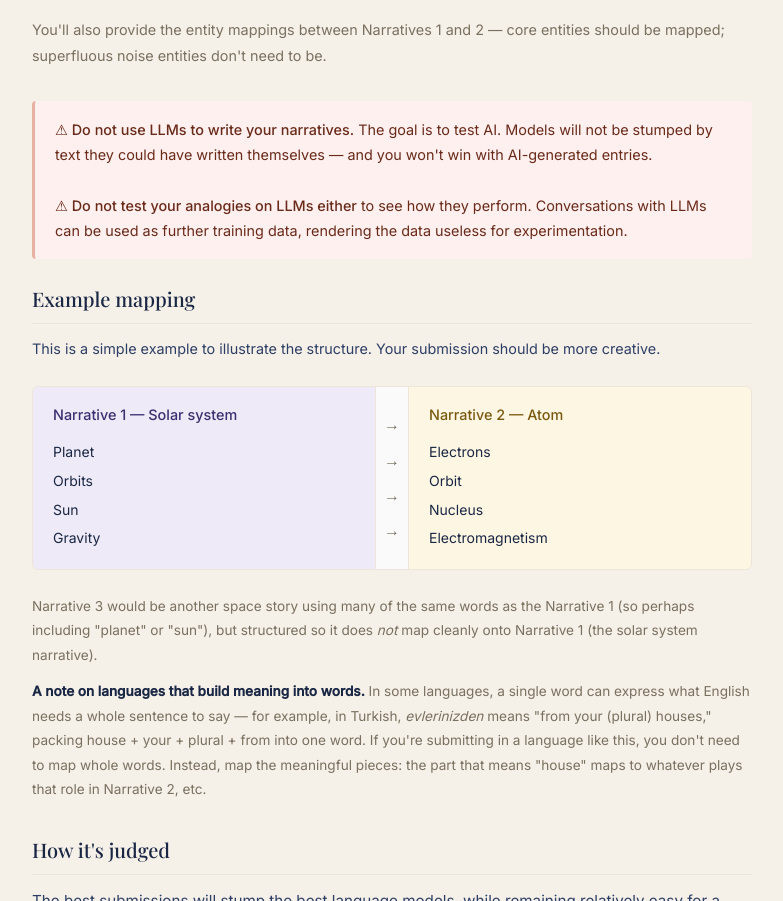
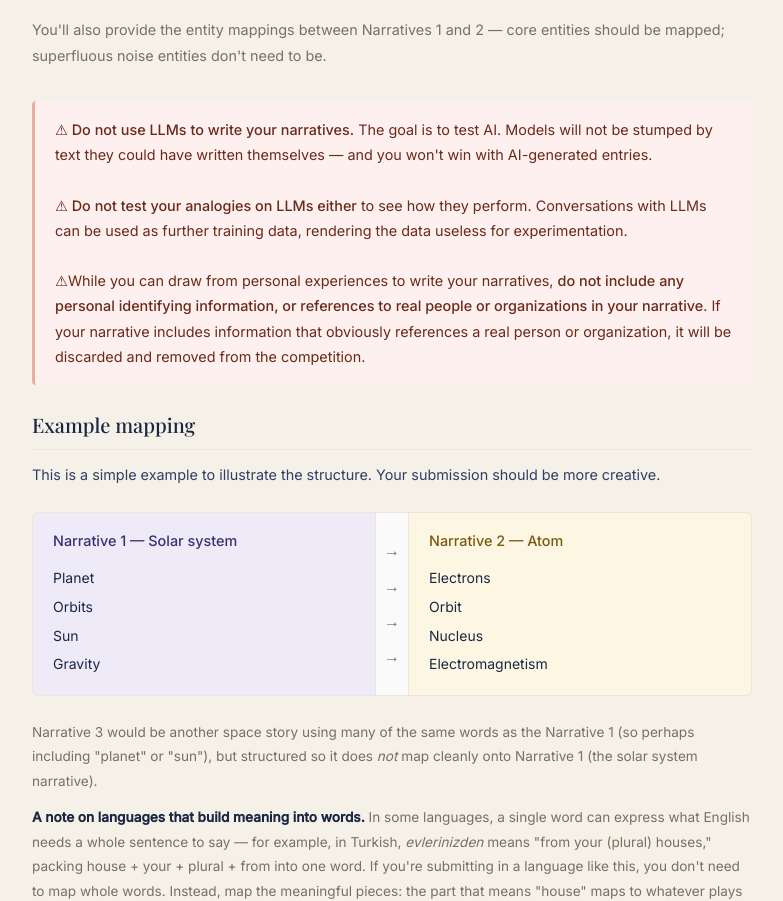
Before and after one commit to usi-nlp/analogy_web, a plain HTML site: page index.html in a window 1280 px wide. Shown: the part 1497-2398 px from the top of the page, without its empty margins (248-1031 px from the left). Drawn offline with nearby package versions, Linux system fonts and the light colour scheme; a web font is replaced by a local one.

Commit message:
Update index.html

```diff
--- a/index.html
+++ b/index.html
@@ -779,7 +779,8 @@
 
     <div class="callout red" style="margin-top:1.5rem">
       <strong>⚠ Do not use LLMs to write your narratives.</strong> The goal is to test AI. Models will not be stumped by text they could have written themselves — and you won't win with AI-generated entries.<br><br>
-      <strong>⚠ Do not test your analogies on LLMs either</strong> to see how they perform. Conversations with LLMs can be used as further training data, rendering the data useless for experimentation.
+      <strong>⚠ Do not test your analogies on LLMs either</strong> to see how they perform. Conversations with LLMs can be used as further training data, rendering the data useless for experimentation.<br><br>
+     ⚠While you can draw from personal experiences to write your narratives, <strong>do not include any personal identifying information, or references to real people or organizations in your narrative</strong>. If your narrative includes information that obviously references a real person or organization, it will be discarded and removed from the competition.
     </div>
 
     <div class="info-section" style="margin-top:1.5rem">
```
